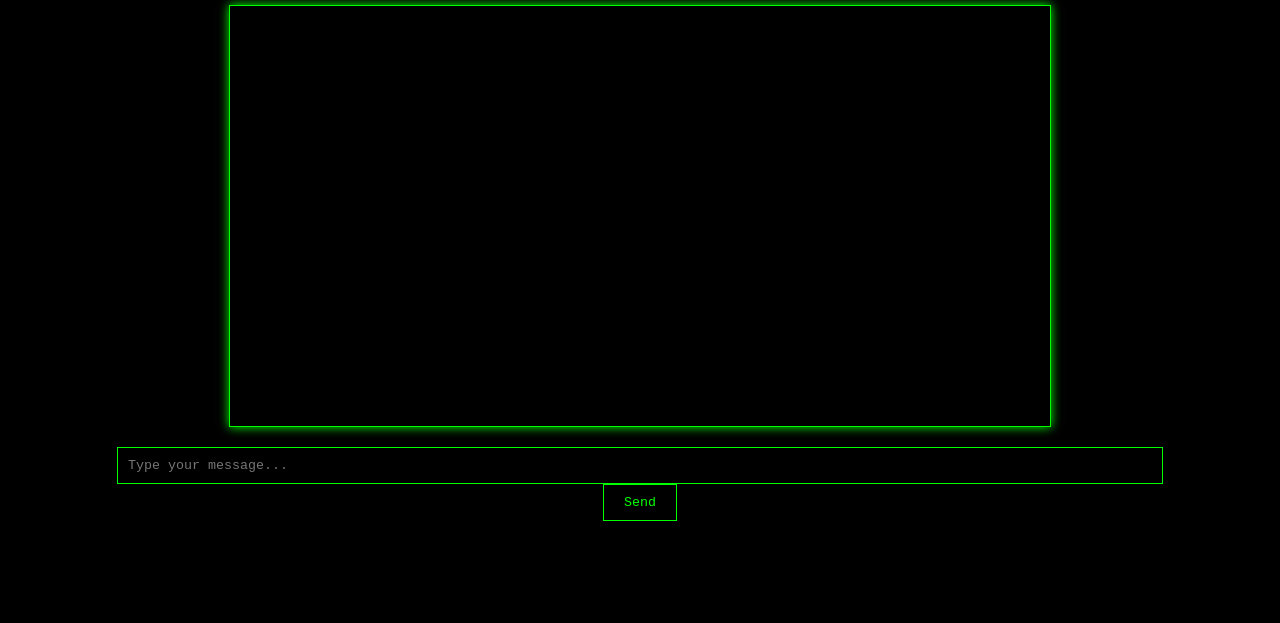
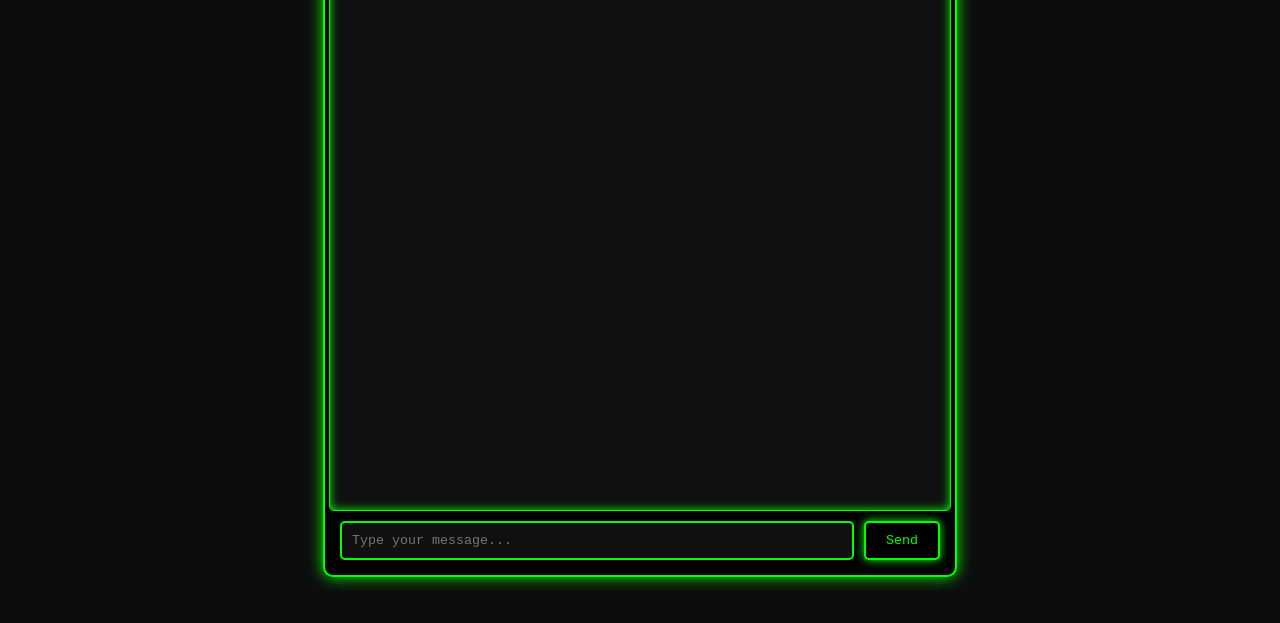
Before and after one commit to wisdomreactly/chat-GPT, a plain HTML site: page index.html in a window 1280 px wide. Shown: the part 177-800 px from the top of the page. Drawn offline with Linux system fonts and the light colour scheme.

Commit message:
Update index.html

```diff
--- a/index.html
+++ b/index.html
@@ -6,72 +6,169 @@
     <title>Hacker AI Chat</title>
     <style>
         body {
-            background-color: #000; /* Latar belakang hitam */
-            color: #00ff00; /* Hijau neon */
-            font-family: 'Courier New', Courier, monospace; /* Gaya terminal */
+            background: #0d0d0d; /* Gelap */
+            font-family: 'Courier New', Courier, monospace;
             margin: 0;
             padding: 0;
             display: flex;
             flex-direction: column;
             align-items: center;
-            justify-content: center;
             height: 100vh;
+            overflow: hidden;
         }
 
-        h1 {
-            text-shadow: 0 0 10px #00ff00, 0 0 20px #00ff00; /* Efek bercahaya */
+        .container {
+            display: flex;
+            flex-direction: column;
+            justify-content: space-between;
+            align-items: center;
+            background: #000000;
+            border: 2px solid #00ff00;
+            box-shadow: 0 0 15px #00ff00;
+            width: 90%;
+            max-width: 600px;
+            height: 90vh;
+            border-radius: 10px;
+            padding: 15px;
         }
 
-        #chatbox {
-            background: rgba(0, 0, 0, 0.9);
+        /* Efek Glitch Header */
+        .header {
+            font-size: 24px;
+            color: #00ff00;
+            position: relative;
+            text-shadow: 0 0 10px #00ff00, 0 0 20px #00ff00;
+            animation: glitch 1.5s infinite;
+        }
+
+        .header::before, .header::after {
+            content: attr(data-text);
+            position: absolute;
+            top: 0;
+            left: 0;
+            width: 100%;
+            height: 100%;
+            background: transparent;
+            overflow: hidden;
+            color: #00ff00;
+            z-index: -1;
+        }
+
+        .header::before {
+            left: -2px;
+            text-shadow: -2px 0 #00ff00;
+            animation: glitch-before 1.5s infinite;
+        }
+
+        .header::after {
+            left: 2px;
+            text-shadow: 2px 0 #00ff00;
+            animation: glitch-after 1.5s infinite;
+        }
+
+        @keyframes glitch {
+            0% { transform: translate(0, 0); }
+            20% { transform: translate(-2px, 2px); }
+            40% { transform: translate(2px, -2px); }
+            60% { transform: translate(-2px, -2px); }
+            80% { transform: translate(2px, 2px); }
+            100% { transform: translate(0, 0); }
+        }
+
+        @keyframes glitch-before {
+            0% { transform: translate(0, 0); opacity: 1; }
+            20% { transform: translate(-2px, -2px); opacity: 0.8; }
+            40% { transform: translate(-5px, 5px); opacity: 1; }
+            100% { transform: translate(0, 0); opacity: 1; }
+        }
+
+        @keyframes glitch-after {
+            0% { transform: translate(0, 0); opacity: 1; }
+            20% { transform: translate(2px, 2px); opacity: 0.8; }
+            40% { transform: translate(5px, -5px); opacity: 1; }
+            100% { transform: translate(0, 0); opacity: 1; }
+        }
+
+        .chatbox {
+            flex-grow: 1;
+            background: #101010;
+            color: #00ff00;
+            overflow-y: auto;
+            width: 100%;
+            padding: 10px;
             border: 1px solid #00ff00;
-            width: 90%;
-            max-width: 800px;
-            height: 400px;
-            overflow-y: auto;
-            padding: 10px;
-            margin-bottom: 20px;
-            box-shadow: 0 0 10px #00ff00;
+            border-radius: 5px;
+            box-shadow: inset 0 0 10px #00ff00;
+            margin: 10px 0;
         }
 
         .chat {
             margin: 5px 0;
         }
 
-        .user, .bot {
+        .user {
             color: #00ff00;
+            font-weight: bold;
+        }
+
+        .bot {
+            color: #00ff00;
+            opacity: 0.8;
+        }
+
+        .input-area {
+            display: flex;
+            width: 100%;
+            gap: 10px;
         }
 
         #userInput {
-            width: 80%;
+            flex-grow: 1;
             padding: 10px;
-            background: #000;
+            background: #101010;
+            border: 2px solid #00ff00;
+            border-radius: 5px;
             color: #00ff00;
-            border: 1px solid #00ff00;
+            font-family: inherit;
             outline: none;
-            font-family: inherit;
         }
 
         button {
-            padding: 10px 20px;
             background: #000;
             color: #00ff00;
-            border: 1px solid #00ff00;
+            border: 2px solid #00ff00;
+            padding: 10px 20px;
+            border-radius: 5px;
             font-family: inherit;
             cursor: pointer;
+            box-shadow: 0 0 10px #00ff00;
         }
 
         button:hover {
             background: #00ff00;
             color: #000;
         }
+
+        /* Scrollbar Styling */
+        .chatbox::-webkit-scrollbar {
+            width: 8px;
+        }
+
+        .chatbox::-webkit-scrollbar-thumb {
+            background: #00ff00;
+            border-radius: 5px;
+        }
     </style>
 </head>
 <body>
-    <h1>Hacker AI Chat</h1>
-    <div id="chatbox"></div>
-    <input type="text" id="userInput" placeholder="Type your message..." />
-    <button onclick="sendMessage()">Send</button>
+    <div class="container">
+        <div class="header" data-text="Hacker AI Chat">Hacker AI Chat</div>
+        <div class="chatbox" id="chatbox"></div>
+        <div class="input-area">
+            <input type="text" id="userInput" placeholder="Type your message..." />
+            <button onclick="sendMessage()">Send</button>
+        </div>
+    </div>
 
     <script>
         const chatbox = document.getElementById('chatbox');
```
